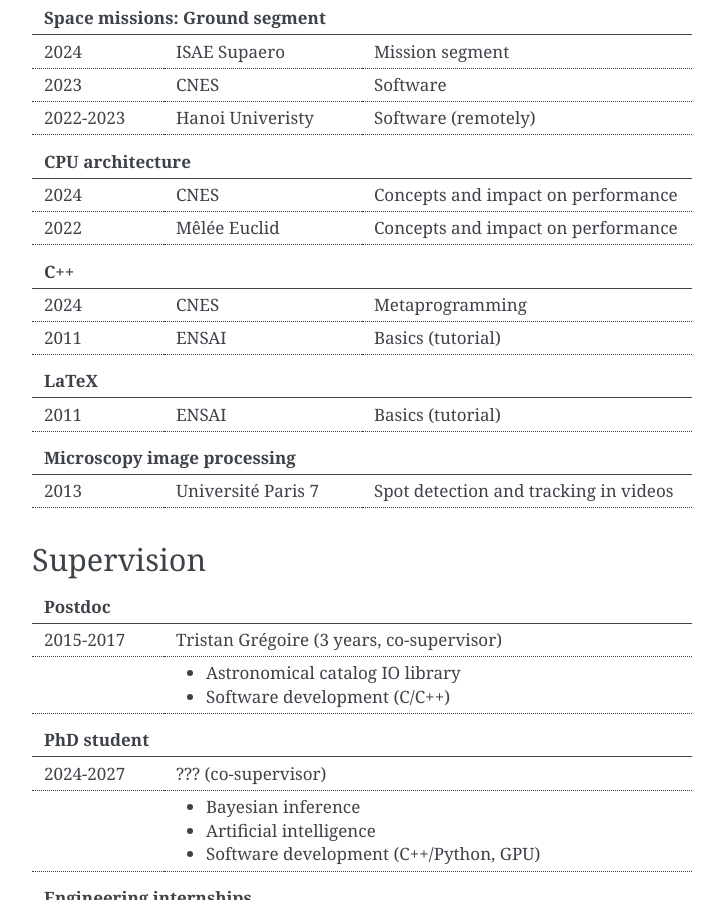
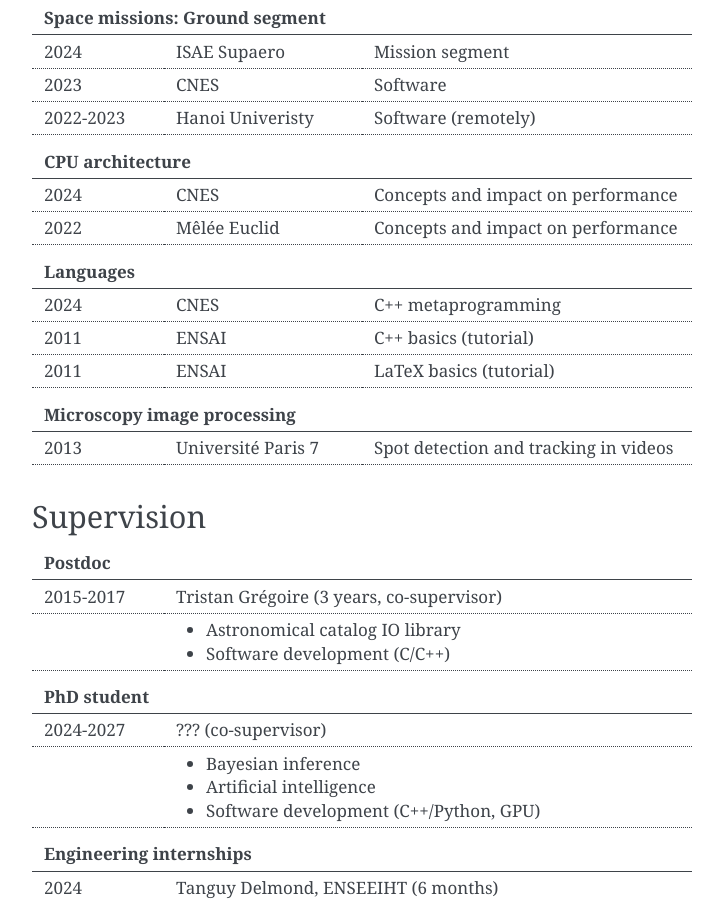
Before and after one commit to kabasset/kabasset, a Sphinx documentation site: the page built from source/resume.rst, in a window 1280 px wide and 900 px high, scrolled down 1516 px. Shown: the whole window, without its empty margins (388-1111 px from the left). Built offline with Sphinx 7.4.7, drawn with Linux system fonts in a browser that asks for light colours; the version number could not be read and is left out.

Commit message:
Merge language courses

```diff
--- a/source/resume.rst
+++ b/source/resume.rst
@@ -139,20 +139,11 @@
    :widths: 20 30 50
 
    ==== ===== ====
-   C++
+   Languages
    ===============
-   2024 CNES  Metaprogramming
-   2011 ENSAI Basics (tutorial)
-   ==== ===== ====
-
-.. table::
-   :width: 100%
-   :widths: 20 30 50
-
-   ==== ===== ====
-   LaTeX
-   ===============
-   2011 ENSAI Basics (tutorial)
+   2024 CNES  C++ metaprogramming
+   2011 ENSAI C++ basics (tutorial)
+   2011 ENSAI LaTeX basics (tutorial)
    ==== ===== ====
 
 .. table::
```
Also changed, not shown: 10 other files.
